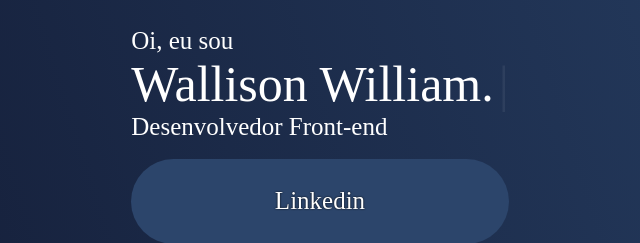
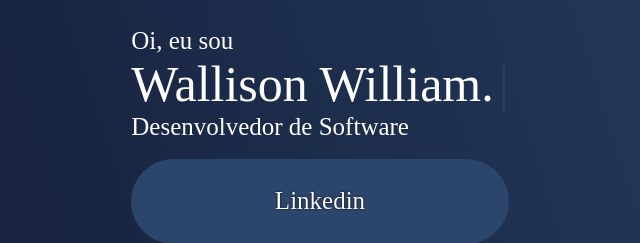
Before and after one commit to WallisonWilliam/Portfolio, a plain HTML site: page index.html in a window 1280 px wide. Shown: the part 460-703 px from the top of the page, 320-960 px from the left. Drawn offline with nearby package versions, Linux system fonts and the light colour scheme; no server answers; a web font is replaced by a local one.

Commit message:
Update index.html

```diff
--- a/index.html
+++ b/index.html
@@ -58,7 +58,7 @@
                 Oi, eu sou <br />
                 <span style="display: inline" class="meu-nome">Wallison William.</span>
                 <br />
-                Desenvolvedor Front-end
+                Desenvolvedor de Software
               </p>
               <br />
               <div class="linkedin">
```
